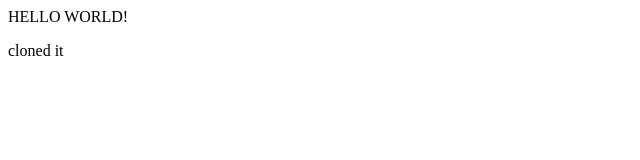
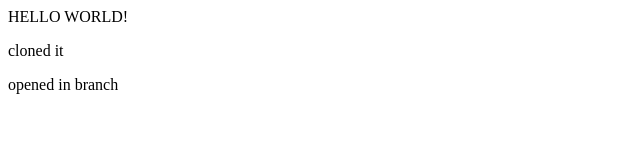
Before and after one commit to Preetham-D/git-playground, a plain HTML site: page index.html in a window 1280 px wide. Shown: the whole page, without its empty margins (0-640 px from the left). Drawn offline with Linux system fonts and the light colour scheme.

Commit message:
Added a branch

```diff
--- a/index.html
+++ b/index.html
@@ -7,5 +7,6 @@
     <body>
         HELLO WORLD!
         <p>cloned it</p>
+        <p>opened in branch</p>
     </body>
 </html>
```
